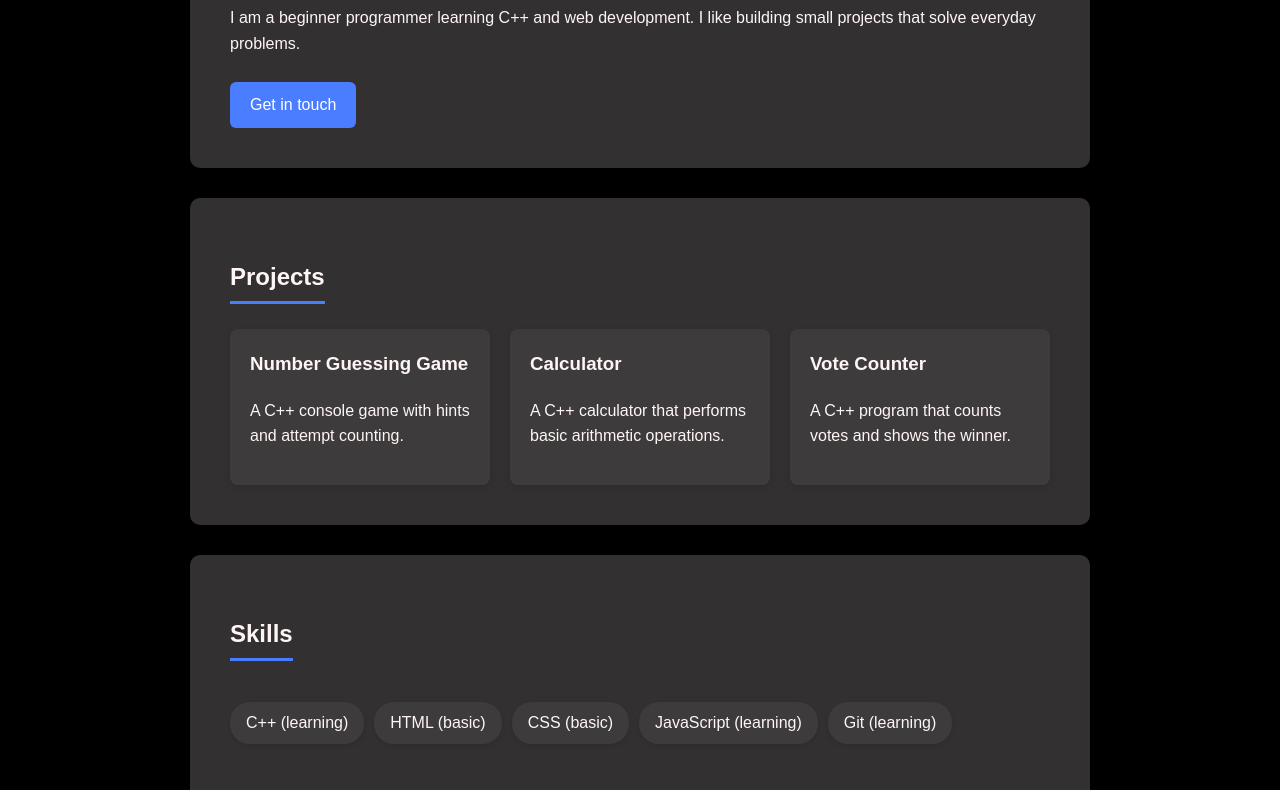
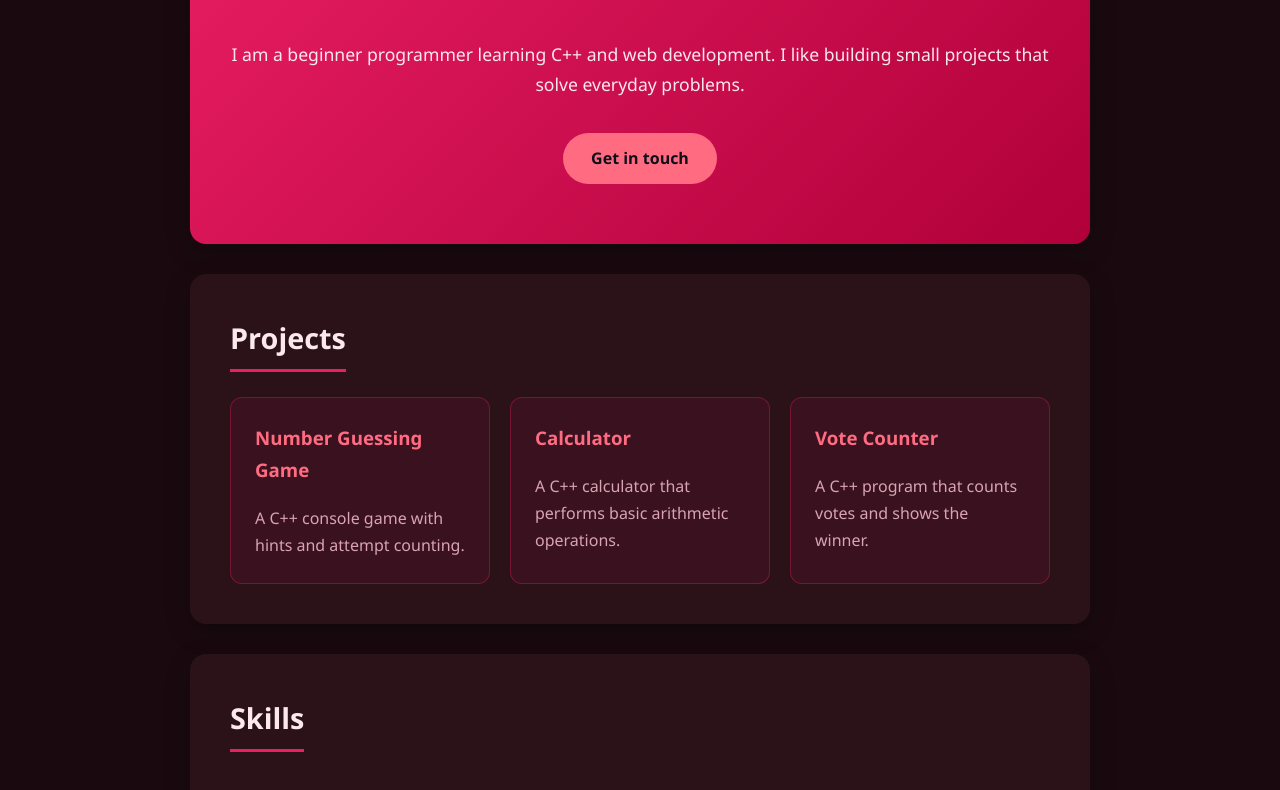
Before and after one commit to Dev7960/dev7960.github.io, a plain HTML site: page index.html in a window 1280 px wide. Shown: the part 238-1028 px from the top of the page. Drawn offline with Linux system fonts and the light colour scheme.

Commit message:
Add files via upload

```diff
--- a/style.css
+++ b/style.css
@@ -1,125 +1,179 @@
 * {
   box-sizing: border-box;
 }
-
+:root {
+  --primary: #e91e63;
+  --primary-dark: #b0003a;
+  --accent: #ff6b81;
+  --bg: #1a0a10;
+  --card: #2b1219;
+  --text: #fbe9ee;
+  --muted: #d9a3b3;
+}
 body {
-  font-family: Arial, sans-serif;
+  font-family: "Segoe UI", Arial, sans-serif;
   margin: 0;
-  color: #fff5f5;
-  line-height: 1.6;
-  background: #000000;
+  color: var(--text);
+  line-height: 1.7;
+  background: var(--bg);
 }
 
-/* Top navigation */
+
 .top-bar {
   display: flex;
   justify-content: space-between;
   align-items: center;
-  padding: 15px 40px;
-  background: #3f3d3d;
+  padding: 16px 40px;
+  background: rgba(15, 15, 26, 0.9);
+  backdrop-filter: blur(8px);
   position: sticky;
   top: 0;
+  z-index: 10;
+  border-bottom: 1px solid #2a2a40;
 }
 
 .logo {
-  color: #fff5f5;
   margin: 0;
-  font-size: 1.4rem;
+  font-size: 1.5rem;
+  color: var(--accent);
 }
 
 .top-bar nav a {
-  color: #fff;
+  color: var(--text);
   text-decoration: none;
-  margin-left: 20px;
+  margin-left: 24px;
+  font-weight: 500;
+  transition: color 0.2s;
 }
 
 .top-bar nav a:hover {
-  text-decoration: underline;
+  color: var(--accent);
 }
-
-/* Sections */
 section {
-  padding: 60px 40px;
+  background: var(--card);
+  border-radius: 16px;
+  padding: 40px;
+  margin: 30px auto;
   max-width: 900px;
-  margin: 0 auto;
+  box-shadow: 0 8px 24px rgba(0, 0, 0, 0.3);
 }
 
 section h2 {
-  border-bottom: 3px solid #4a7dff;
+  margin-top: 0;
+  font-size: 1.8rem;
+  border-bottom: 3px solid var(--primary);
   display: inline-block;
-  padding-bottom: 5px;
+  padding-bottom: 6px;
   margin-bottom: 25px;
 }
-
 .hero {
-  padding-top: 80px;
+  background: linear-gradient(135deg, var(--primary), var(--primary-dark));
+  color: #fff;
+  text-align: center;
+  padding: 60px 40px;
 }
 
-/* Button */
+.hero h2 {
+  border-bottom: none;
+  font-size: 2.4rem;
+}
+
+.hero p {
+  font-size: 1.1rem;
+  opacity: 0.9;
+}
 .btn {
   display: inline-block;
-  margin-top: 10px;
-  padding: 10px 20px;
-  background: #4a7dff;
-  color: #fff;
+  margin-top: 16px;
+  padding: 12px 28px;
+  background: var(--accent);
+  color: #0f0f1a;
   text-decoration: none;
-  border-radius: 6px;
+  border-radius: 30px;
+  font-weight: bold;
+  transition: transform 0.2s, box-shadow 0.2s;
 }
 
 .btn:hover {
-  background: #2f5fd8;
+  transform: translateY(-2px);
+  box-shadow: 0 6px 16px rgba(0, 206, 201, 0.4);
 }
 
-/* Project cards */
 .cards {
   display: grid;
-  grid-template-columns: repeat(auto-fit, minmax(220px, 1fr));
+  grid-template-columns: repeat(auto-fit, minmax(230px, 1fr));
   gap: 20px;
 }
 
 .card {
-  background: #3d3b3b;
-  padding: 20px;
-  border-radius: 8px;
-  box-shadow: 0 2px 6px rgba(0, 0, 0, 0.1);
+  background: var(--bg);
+  padding: 24px;
+  border-radius: 12px;
+  border: 1px solid #2a2a40;
+  transition: transform 0.2s, border-color 0.2s;
+}
+
+.card:hover {
+  transform: translateY(-4px);
+  border-color: var(--primary);
 }
 
 .card h3 {
   margin-top: 0;
+  color: var(--accent);
 }
 
-/* Skills list */
+.card p {
+  color: var(--muted);
+  margin-bottom: 0;
+}
 .skills {
   list-style: none;
   padding: 0;
   display: flex;
   flex-wrap: wrap;
-  gap: 10px;
+  gap: 12px;
 }
 
 .skills li {
-  background: #3d3b3b;
-  padding: 8px 16px;
-  border-radius: 20px;
-  box-shadow: 0 2px 4px rgba(0, 0, 0, 0.1);
+  background: var(--bg);
+  border: 1px solid var(--primary);
+  padding: 8px 18px;
+  border-radius: 30px;
+  color: var(--text);
+}
+footer {
+  text-align: center;
+  padding: 24px;
+  color: var(--muted);
+  max-width: 900px;
+  margin: 30px auto;
+}
+@media (max-width: 600px) {
+  .top-bar {
+    flex-direction: column;
+    gap: 10px;
+  }
+
+  section {
+    padding: 24px;
+    margin: 20px 16px;
+  }
+
+  .hero h2 {
+    font-size: 1.8rem;
+  }
+}/* Cards aur skills ka background section se match karne ke liye */
+.card {
+  background: rgba(233, 30, 99, 0.08);
+  border: 1px solid rgba(233, 30, 99, 0.35);
 }
 
-/* Footer */
-footer {
-  text-align: center;
-  padding: 20px;
-  color: #888;
-  background: #fff;
-}
-section {
-  background: #c0b8b842;
-  border-radius: 10px;
-  box-shadow: 0 2px 8px rgba(0, 0, 0, 0.08);
-  padding: 40px;
-  margin: 30px auto;
-  max-width: 900px;
+.card:hover {
+  border-color: var(--accent);
 }
 
-.hero {
-  padding-top: 40px;
+.skills li {
+  background: rgba(233, 30, 99, 0.15);
+  border: 1px solid var(--primary);
 }
```
